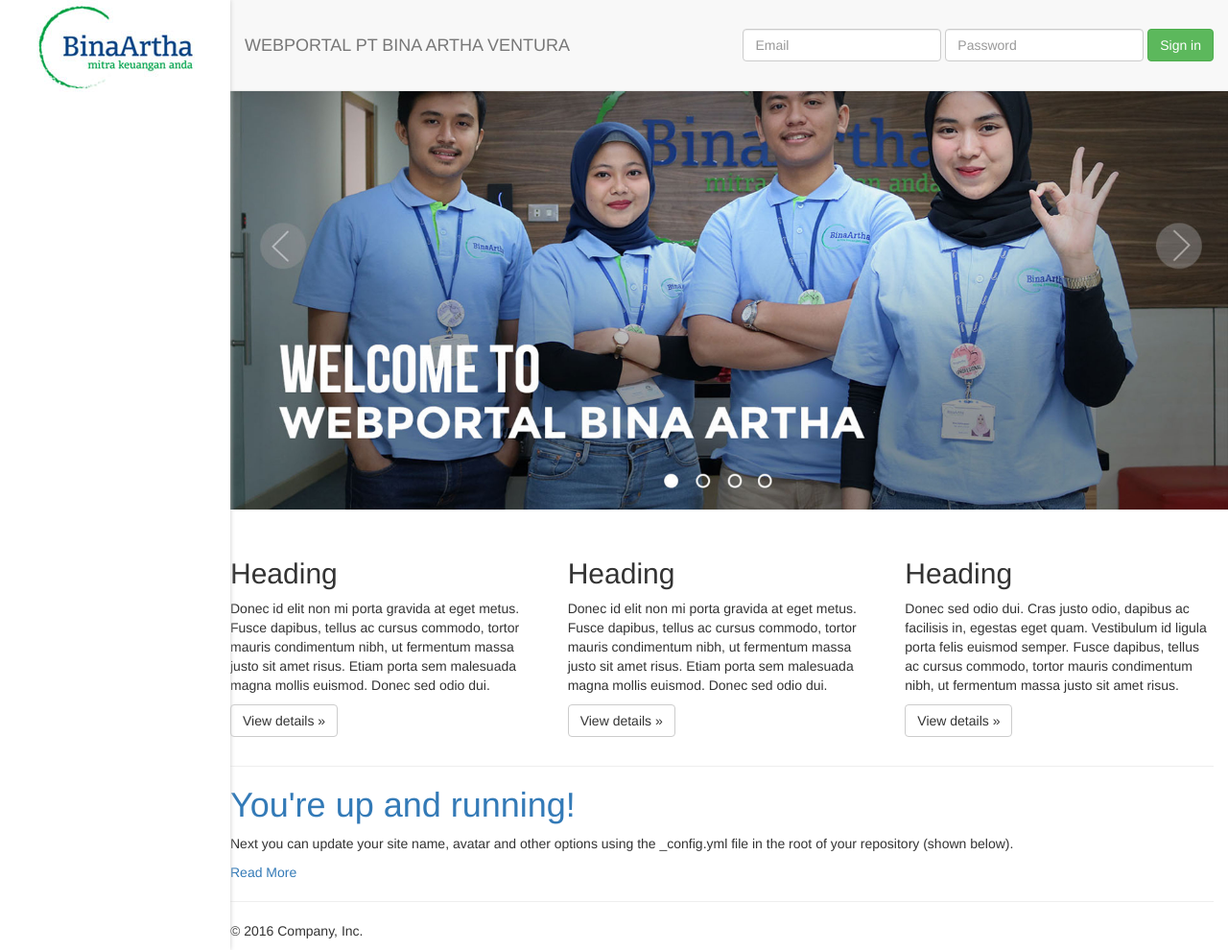
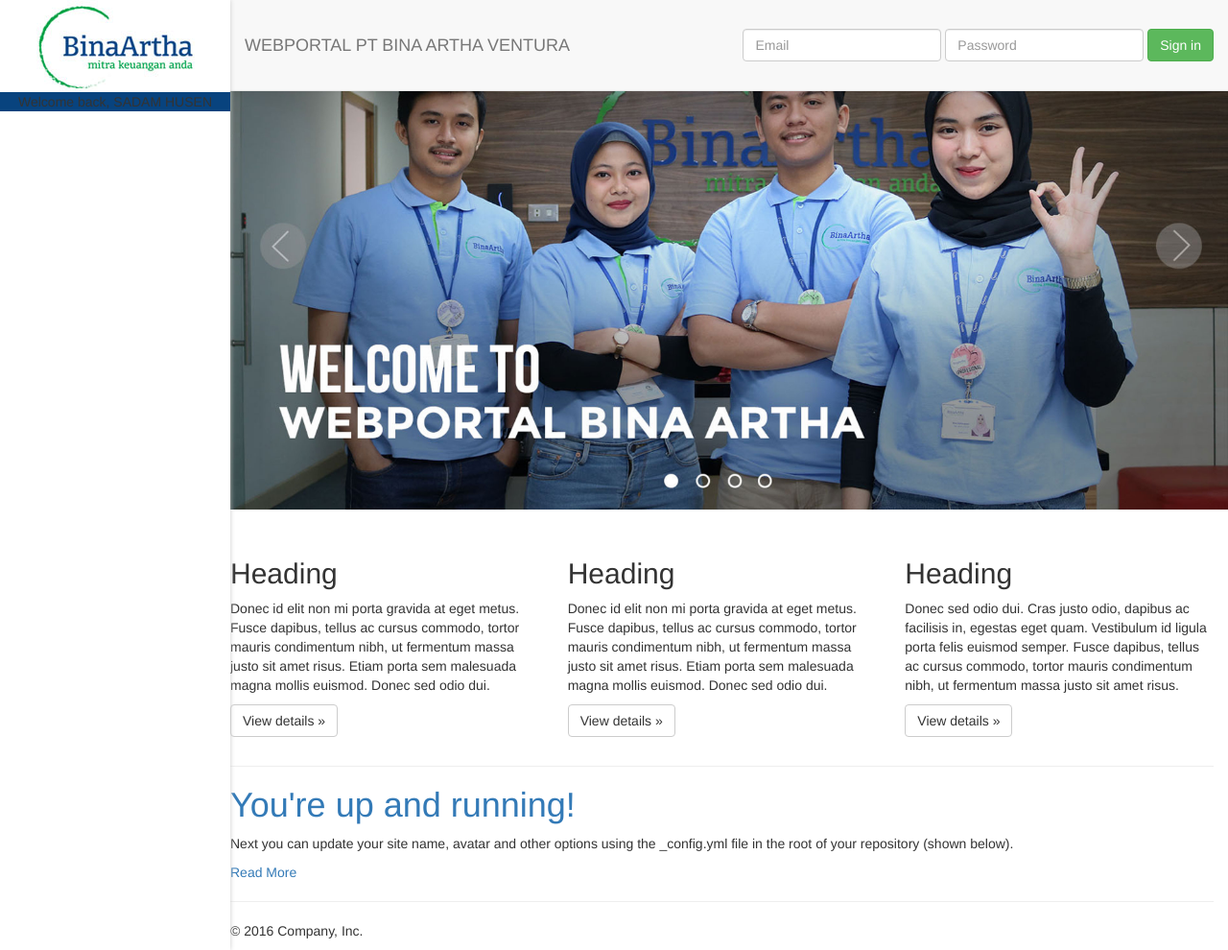
Before and after one commit to kemtol/Bina-Artha, a Jekyll site: the page built from index.html, in a window 1280 px wide and 990 px high. Shown: the whole window at 96% size. Built offline with Jekyll 4.4.1, drawn with Linux system fonts in a browser that asks for light colours.

Commit message:
Update default.html

```diff
--- a/_layouts/default.html
+++ b/_layouts/default.html
@@ -31,6 +31,10 @@
         z-index:1031
       }
 
+      #left--menu .user-box{
+        background:#08437E;
+      }
+
       .push-left-240{
        padding-left:240px;
       }
@@ -49,7 +53,9 @@
           <div class="col-xs-12 text-center">
             <img src="{{site.url}}/images/logo.jpg" />
           </div>
-          <div class="col-xs-12">
+          <div class="col-xs-12 text-center user-box">
+            <span class="u1">Welcome back,</span>
+            <span class="u2">SADAM HUSEN</span>
           </div>
           <div class="col-xs-12">
           </div>
```
